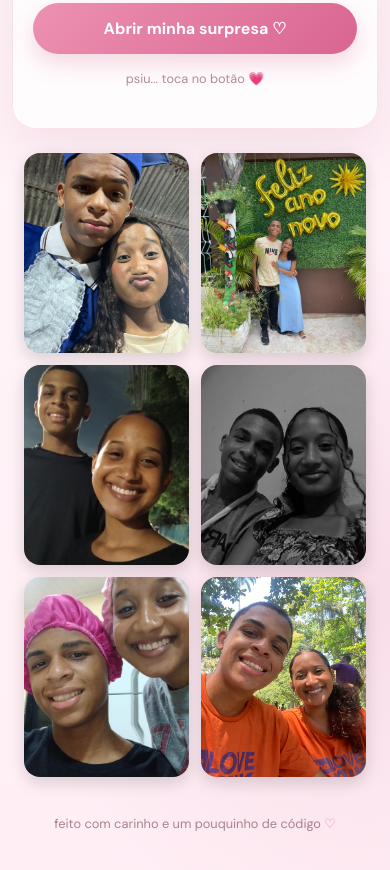
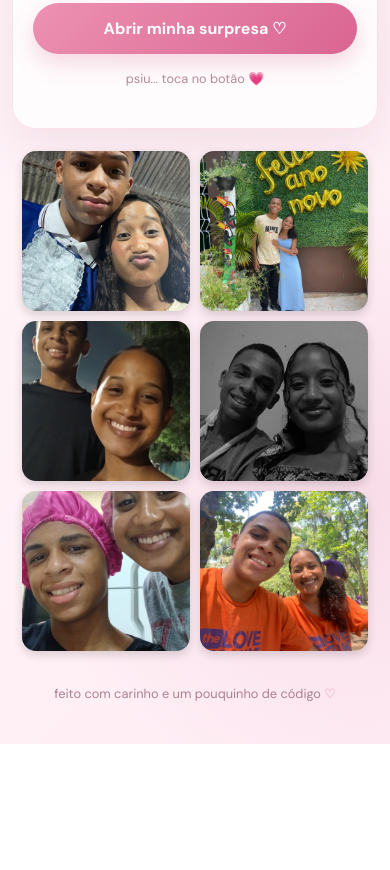
Before and after one commit to Luiz-felile17/Presente-para-Flagna-, a plain HTML site: page index.html in a window 390 px wide. Shown: the part 514-1384 px from the top of the page. After the commit the page ends 1258 px from the top, so only its background shows below. Drawn offline with nearby package versions, Linux system fonts and the light colour scheme.

Commit message:
Refactor .galeria styles for better layout
Updated gallery styles for improved layout and responsiveness.

```diff
--- a/style.css
+++ b/style.css
@@ -311,18 +311,21 @@ footer span {
   .primary-button, .secondary-button { width: 100%; }
 }
 .galeria {
-  display: grid;
-  grid-template-columns: repeat(auto-fit, minmax(140px, 1fr));
-  gap: 12px;
-  max-width: 600px;
-  margin: 24px auto;
-  padding: 0 12px;
+  display: grid !important;
+  grid-template-columns: repeat(2, 1fr) !important;
+  gap: 10px !important;
+  width: 100% !important;
+  max-width: 420px !important;
+  margin: 20px auto !important;
+  padding: 0 10px !important;
+  box-sizing: border-box !important;
 }
 
 .galeria img {
-  width: 100%;
-  height: 200px;
-  object-fit: cover;
-  border-radius: 16px;
-  box-shadow: 0 6px 16px rgba(0, 0, 0, 0.15);
+  width: 100% !important;
+  height: 160px !important;
+  object-fit: cover !important;
+  border-radius: 14px !important;
+  display: block !important;
+  box-shadow: 0 4px 10px rgba(0, 0, 0, 0.15) !important;
 }
```
